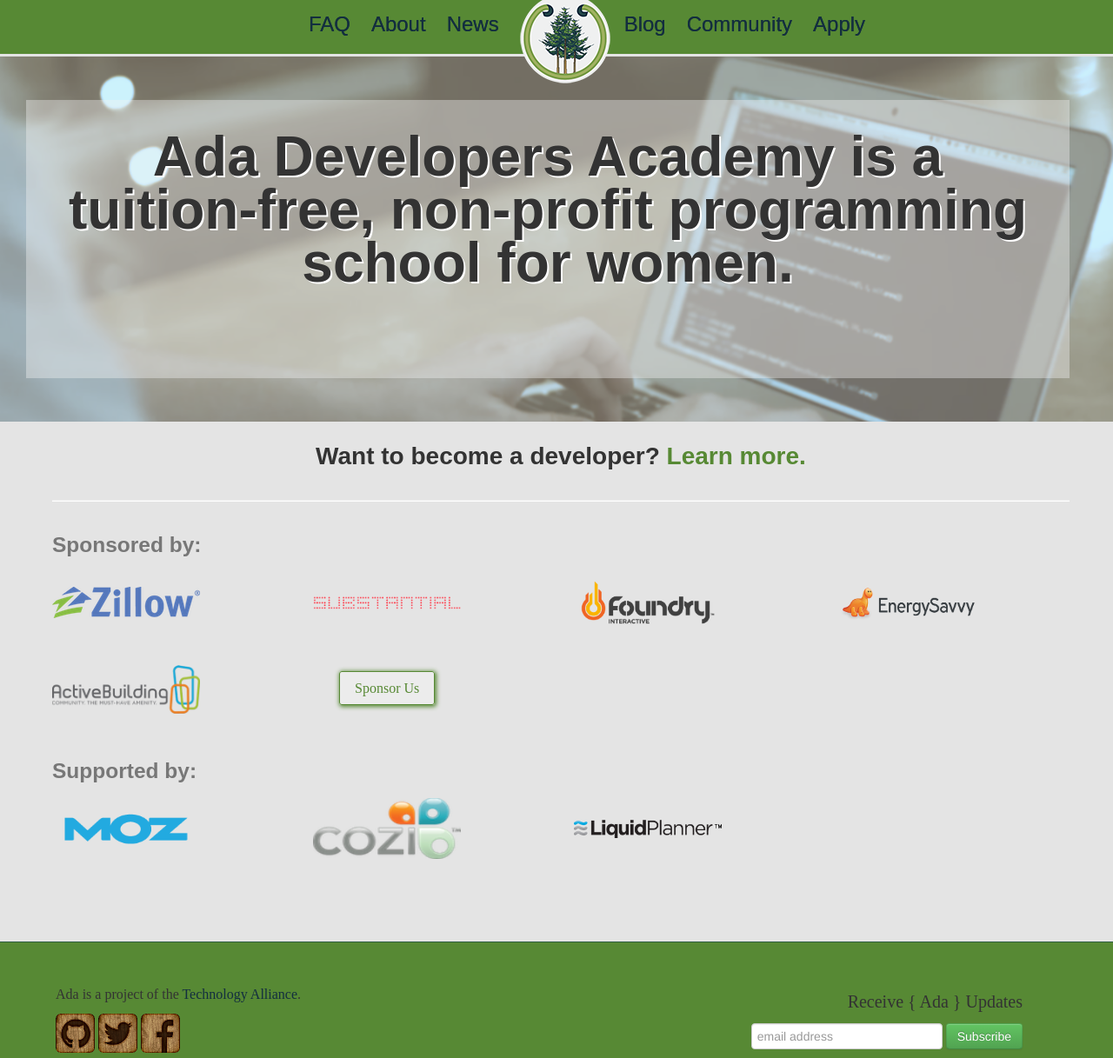
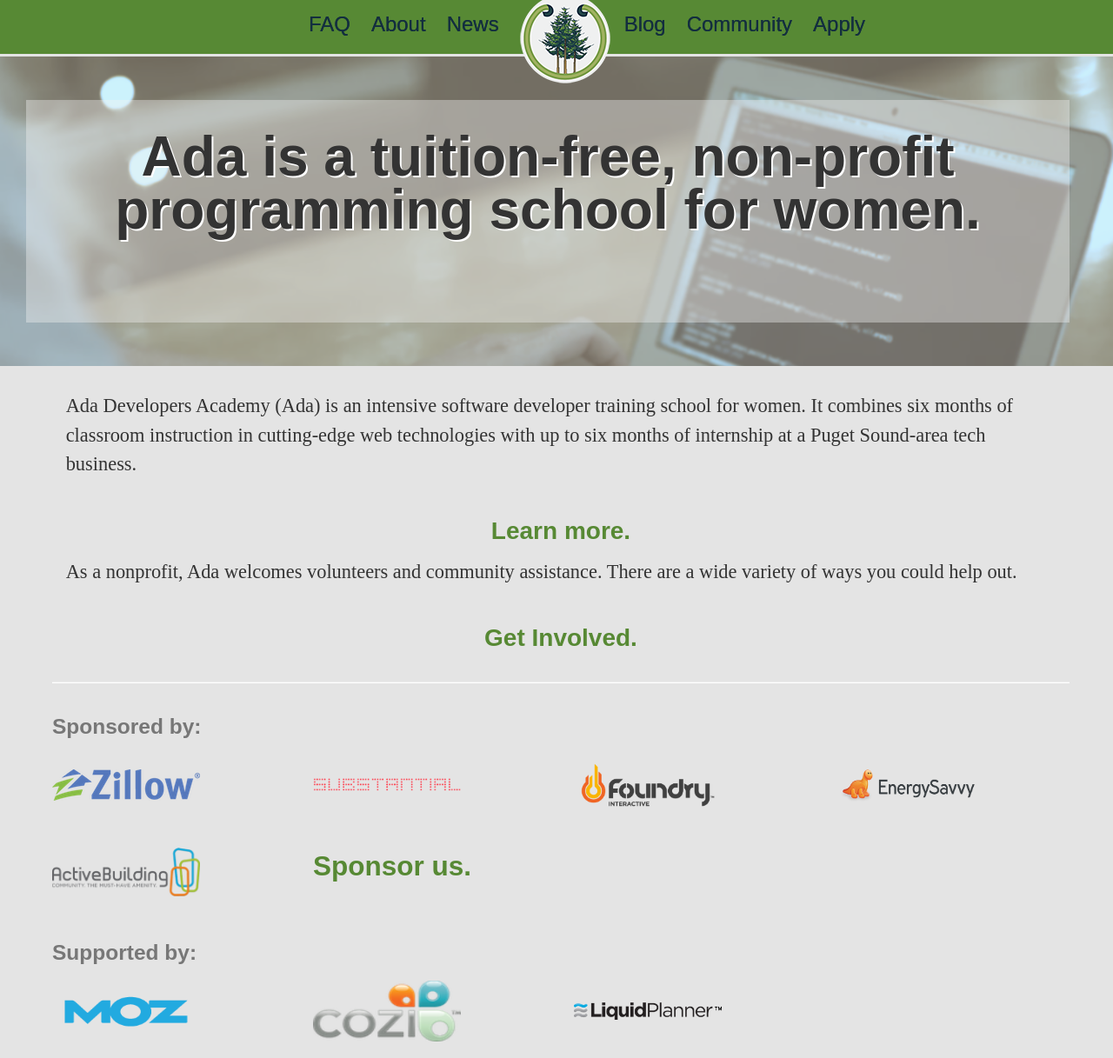
Before and after one commit to Ada-Developers-Academy/adadevelopersacademy.org, a Jekyll site: the page built from index.html, in a window 1280 px wide, cut to the strip 0-1217 px from the top of the page. Shown: the whole strip at 87% size. Built offline with Jekyll 4.4.1, drawn with Linux system fonts in a browser that asks for light colours; nearby versions of some CDN libraries.

Commit message:
Add clear CTAs, style the sponsor one so it fits nicely in all screen sizes

```diff
--- a/about/index.html
+++ b/about/index.html
@@ -17,7 +17,7 @@
     <div class='span12 body-text'>
       <h2>What is Ada?</h2>
       <p>
-        Ada Developers Academy (Ada) is an intensive software developer training school for women. It combines six months of classroom instruction in cutting-edge web technologies with up to six month of internship at a Puget Sound-area tech business.
+        Ada Developers Academy (Ada) is an intensive software developer training school for women. It combines six months of classroom instruction in cutting-edge web technologies with up to six months of internship at a Puget Sound-area tech business.
       </p>
       <p>
         In the 24 week intensive class, students will be immersed in software development and learn the most up-to-date web skills from leading regional and national experts. Afterward, during a six month internship, students will learn what it’s like to be part of a software team delivering production code for real applications.
--- a/css/master.css
+++ b/css/master.css
@@ -171,7 +171,7 @@
     margin: 0 auto;
     padding: 3em;
     background: rgba(239, 240, 240, 0.4);
-    height: 14em; }
+    height: 10em; }
     @media screen and (max-width: 985px) {
       #jumbotron #jumbotron-text {
         padding: 1.5em; } }
@@ -199,7 +199,7 @@
   padding-left: 30px; }
 
 .subtitle {
-  margin-top: 20px; }
+  margin: 1.3em 0.7em; }
 
 .featured {
   text-align: center; }
@@ -209,6 +209,10 @@
 h2.featured {
   font-size: 28px;
   margin-top: 0px !important; }
+
+@media screen and (max-width: 985px) {
+  h2#sponsor_cta {
+    font-size: 1.75em; } }
 
 div.sponsors {
   margin-bottom: 50px; }
--- a/index.html
+++ b/index.html
@@ -21,10 +21,12 @@
 <div class='container'>
   <div class='row'>
     <div class='span12'>
-      <div class='subtitle'>
-        <h2 class='featured'>
-          Want to become a developer? <a href="/about">Learn more.</a>
-        </h2>
+      <div class='subtitle body-text'>
+        <p>Ada Developers Academy (Ada) is an intensive software developer training school for women. It combines six months of classroom instruction in cutting-edge web technologies with up to six months of internship at a Puget Sound-area tech business.</p>
+        <h2 class='featured'><a href="/about">Learn more.</a></h2>
+        <p>As a nonprofit, Ada welcomes volunteers and community assistance. There are a wide variety of ways you could help out.</p>
+        <h2 class='featured'><a href="/community">Get Involved.</a></h2>
+
       </div>
       <hr>
       <div class='sponsors'>
@@ -41,9 +43,9 @@
         <div class='row-fluid'>
           <ul class='thumbnails sponsors'>
             <li class='span3'><img src="/images/logos/activebuilding.png" /></li>
-            <li class='span3 spaced-right'><a href='/community' class="button-link">Sponsor Us</a></li>
-            <li class='span3'></li>
-            <li class='span3'></li>
+            <!--Is button better? Probably not.
+            <li class='span3 spaced-right'><a href='/community' class="button-link">Sponsor Us</a></li>-->
+            <li class='span3'><h2 id="sponsor_cta"><a href="/community/for-companies.html">Sponsor us.</a></h2></li>
           </ul>
         </div>
 
```
Also changed, not shown: other parts of index.html (+1 -1 lines), assets/master.sass (+6 -2 lines).
